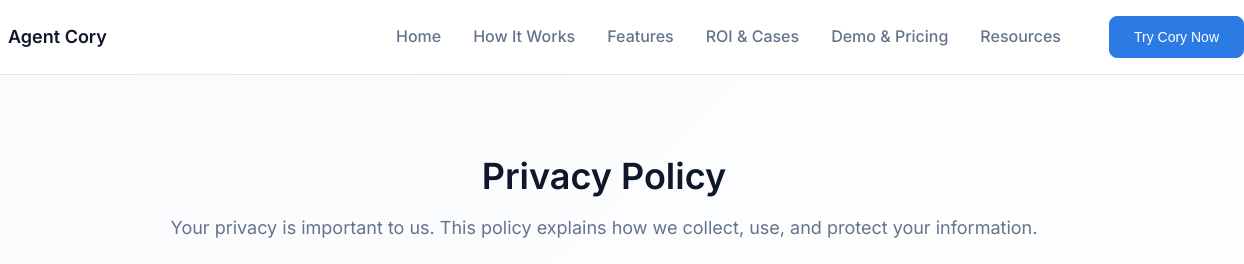
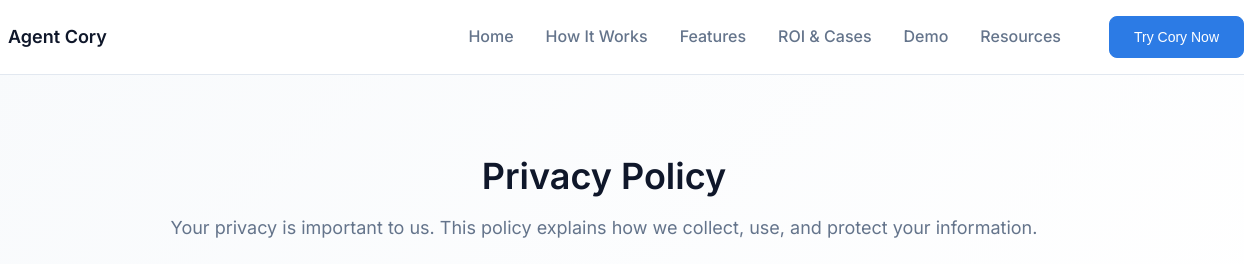
Before and after one commit to amuwwakkil25/CoryWebsiteGPT, a website built with Vite: page privacy.html in a window 1280 px wide. Shown: the top 264 px of the page, 36-1280 px from the left. Built offline with nearby package versions, Linux system fonts and the light colour scheme.

Commit message:
Updated privacy.html

```diff
--- a/privacy.html
+++ b/privacy.html
@@ -58,7 +58,7 @@
                     <li><a href="/how-it-works.html" class="nav-link">How It Works</a></li>
                     <li><a href="/features.html" class="nav-link">Features</a></li>
                     <li><a href="/roi-and-case-studies.html" class="nav-link">ROI & Cases</a></li>
-                    <li><a href="/demo-and-pricing.html" class="nav-link">Demo & Pricing</a></li>
+                    <li><a href="/demo-and-pricing.html" class="nav-link">Demo</a></li>
                     <li><a href="/resources.html" class="nav-link">Resources</a></li>
                     <li><button class="btn btn-primary nav-cta">Try Cory Now</button></li>
                 </ul>
```
Also changed, not shown: terms.html (+1 -1 lines).
